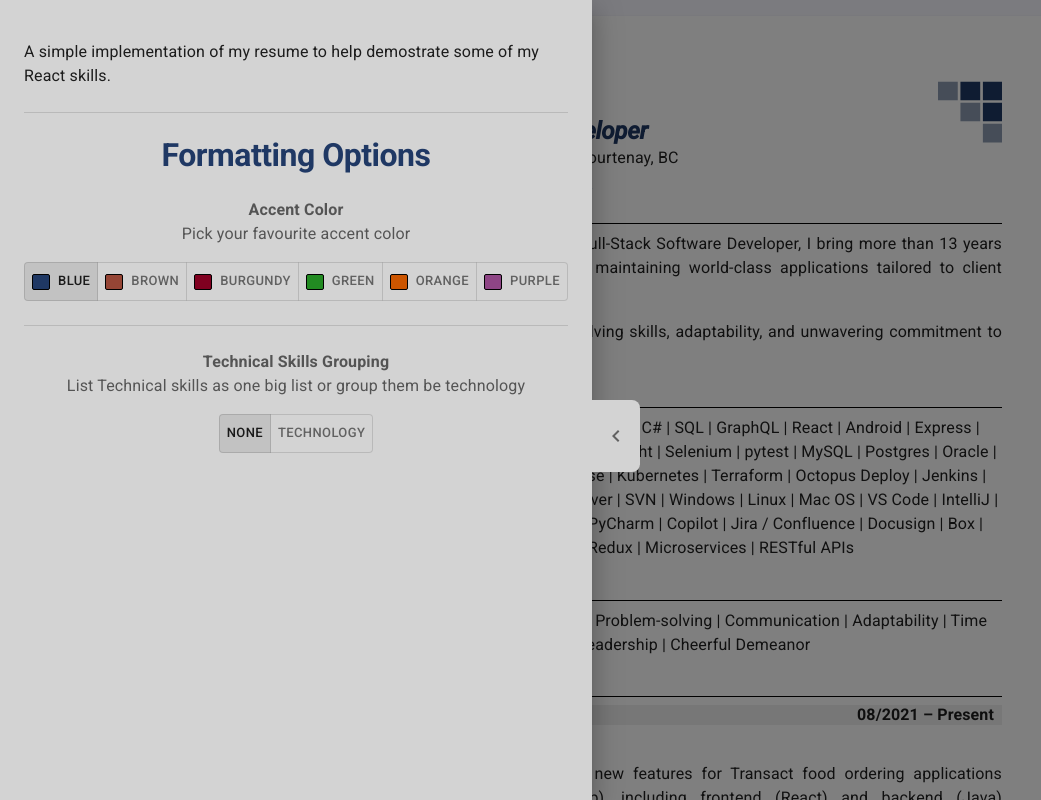
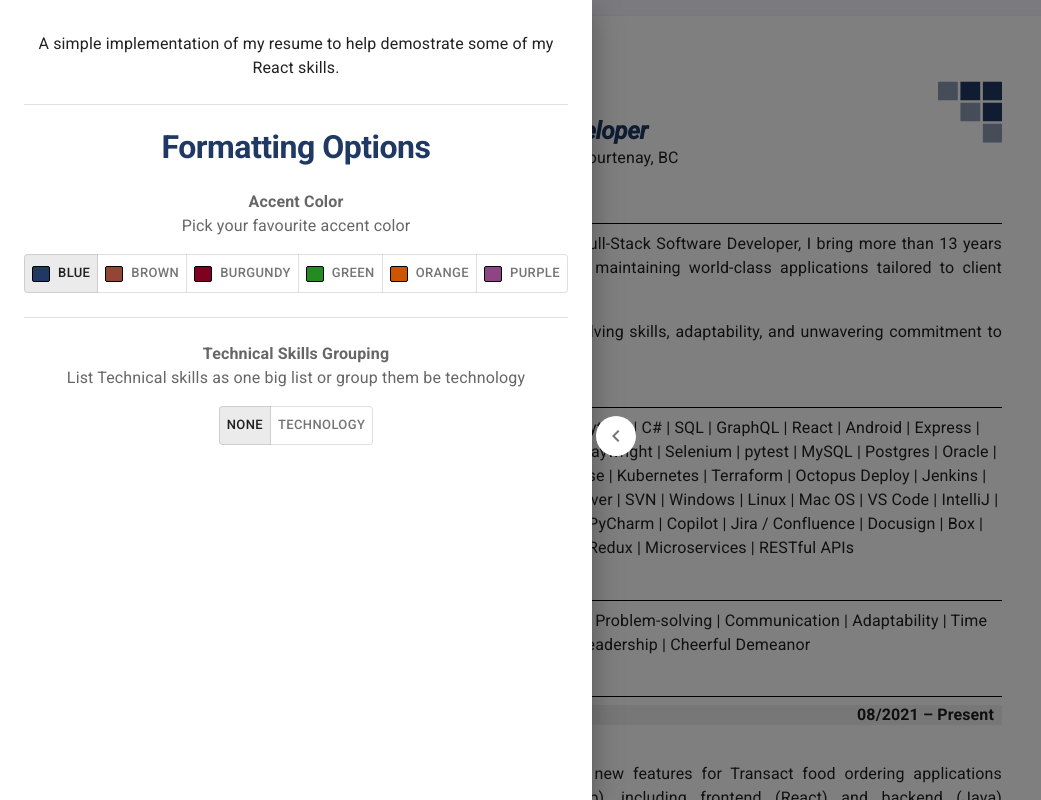
Before and after one commit to Pum8i/pumbi, a React (Vite) app: page / in a window 1280 px wide. Both pictures are taken after a click on the button 24 px from the left and 436 px from the top of the page. Shown: the top 800 px of the page, without its empty margins (0-1041 px from the left). Built offline with nearby package versions, Linux system fonts and the light colour scheme.

Commit message:
Reordered Experience Cleaned up Side Options

```diff
--- a/package.json
+++ b/package.json
@@ -18,7 +18,8 @@
     "@mui/icons-material": "^5.15.20",
     "@mui/material": "^5.15.20",
     "react": "^18.2.0",
-    "react-dom": "^18.2.0"
+    "react-dom": "^18.2.0",
+    "swr": "^2.2.5"
   },
   "devDependencies": {
     "@types/node": "^20.14.6",
--- a/src/assets/data.ts
+++ b/src/assets/data.ts
@@ -120,6 +120,19 @@ export const resumeData = {
         "Advocated for and championed 10% time for “Freedom Fridays” - a day for personal learning and professional development.",
       ],
     },
+    {
+      company: "ATB Financial, Calgary",
+      period: "02/2018 – 08/2021",
+      title: "Senior Full Stack Software Developer",
+      duties: [
+        "Key contributor responsible for designing, developing, and testing new features for ATB’s updated Android app.",
+        "Ensured code quality by writing and maintaining automated API tests (pytest) and UI tests (Selenium).",
+        "Led a POC and large-scale implementation of a solution to generate PDFs using Node.js for multiple projects.",
+        "Experience with maintaining CICD pipelines, performing + monitoring multiple microservice deployments, and resolving security vulnerabilities.",
+        "Active participant in agile ceremonies and PI planning.",
+        "Collaborated with many stakeholders including architecture, QA, product, business, and leadership to ensure effective delivery.",
+      ],
+    },
 
     {
       company: "P2 Energy Solutions, Calgary",
@@ -135,20 +148,6 @@ export const resumeData = {
         "Use of Team Foundation Server for milestone planning and management: estimating development timeframes, workload distribution, and feature/bug tracking.",
         "Liaising between BA’s, QAs, and the development team.",
         "Attended career fairs and delivered presentations to graduating students looking to start their careers in software development.",
-      ],
-    },
-
-    {
-      company: "ATB Financial, Calgary",
-      period: "02/2018 – 08/2021",
-      title: "Senior Full Stack Software Developer",
-      duties: [
-        "Key contributor responsible for designing, developing, and testing new features for ATB’s updated Android app.",
-        "Ensured code quality by writing and maintaining automated API tests (pytest) and UI tests (Selenium).",
-        "Led a POC and large-scale implementation of a solution to generate PDFs using Node.js for multiple projects.",
-        "Experience with maintaining CICD pipelines, performing + monitoring multiple microservice deployments, and resolving security vulnerabilities.",
-        "Active participant in agile ceremonies and PI planning.",
-        "Collaborated with many stakeholders including architecture, QA, product, business, and leadership to ensure effective delivery.",
       ],
     },
   ],
@@ -167,7 +166,7 @@ export const resumeData = {
     },
   ],
   awards: [
-    "ATB Quarterly Award for excellence",
+    "ATB Quarterly Award for Excellence",
     "P2 Energy Solutions Employee Recognition",
   ],
   links: [{ url: "https://github.com/Pum8i", label: "GitHub" }],
--- a/src/components/widgets/SideOptions.tsx
+++ b/src/components/widgets/SideOptions.tsx
@@ -10,8 +10,9 @@ import {
 } from "@mui/material";
 import CssBaseline from "@mui/material/CssBaseline";
 import { useTheme } from "@mui/material/styles";
+import * as React from "react";
+import { useAccentContext } from "src/hooks/ContextHooks";
 import { useDeviceSize } from "src/hooks/DeviceSizeHooks";
-import * as React from "react";
 import SideOptionsAccentColors from "./SideOptionsAccentColors";
 import SideOptionsTechSkillsGrouping from "./SideOptionsTechSkillsGrouping";
 
@@ -25,6 +26,7 @@ const drawerBleeding = 48;
 
 export default function SideOptions({ resumeData }: { resumeData: IData }) {
   const theme = useTheme();
+  const { accentColor } = useAccentContext();
   const { isSmallScreen } = useDeviceSize();
   const [open, setOpen] = React.useState(false);
 
@@ -63,7 +65,6 @@ export default function SideOptions({ resumeData }: { resumeData: IData }) {
             visibility: "visible",
             right: -drawerBleeding,
             left: 0,
-            backgroundColor: "lightgray",
           }}
         >
           <IconButton
@@ -72,10 +73,19 @@ export default function SideOptions({ resumeData }: { resumeData: IData }) {
               px: 1,
               my: 2,
               mr: 0.5,
+              backgroundColor: open ? "white" : "lightgray",
+              WebkitTransition: "all .5s ease",
+              MozTransition: "all .5s ease",
               transform: !open ? "rotate(0deg)" : "rotate(180deg)",
-              transition: theme.transitions.create("transform", {
-                duration: 500,
-              }),
+              transition: theme.transitions.create(
+                ["transform", "all .5s ease"],
+                {
+                  duration: 500,
+                }
+              ),
+              "&:hover": {
+                background: accentColor,
+              },
             }}
           >
             <ChevronRightIcon />
@@ -84,14 +94,13 @@ export default function SideOptions({ resumeData }: { resumeData: IData }) {
         <Box
           sx={{
             px: 2,
-            py: 4,
-            height: "100%",
+            py: 3,
+            height: "-webkit-fill-available",
             overflow: "auto",
-            backgroundColor: "lightgray",
           }}
         >
-          <Stack spacing={3} p={1}>
-            <Typography variant="body1">
+          <Stack spacing={3} p={1} height="-webkit-fill-available">
+            <Typography variant="body1" align="center">
               {resumeData.sideOptions.description}
             </Typography>
             <Divider />
@@ -99,10 +108,8 @@ export default function SideOptions({ resumeData }: { resumeData: IData }) {
             <Typography variant="h1" paragraph align="center">
               Formatting Options
             </Typography>
-
             <SideOptionsAccentColors isSmallScreen={isSmallScreen} />
             <Divider />
-
             <SideOptionsTechSkillsGrouping isSmallScreen={isSmallScreen} />
           </Stack>
         </Box>
```
Also changed, not shown: 1 other file (tests, documents, lock files or other folders).
